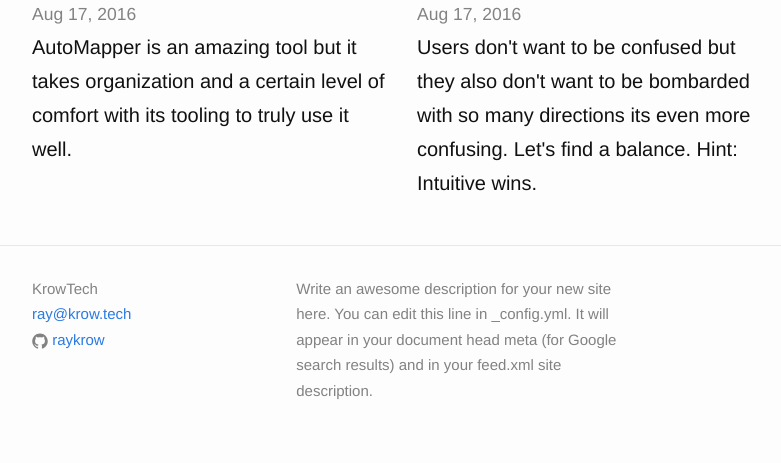
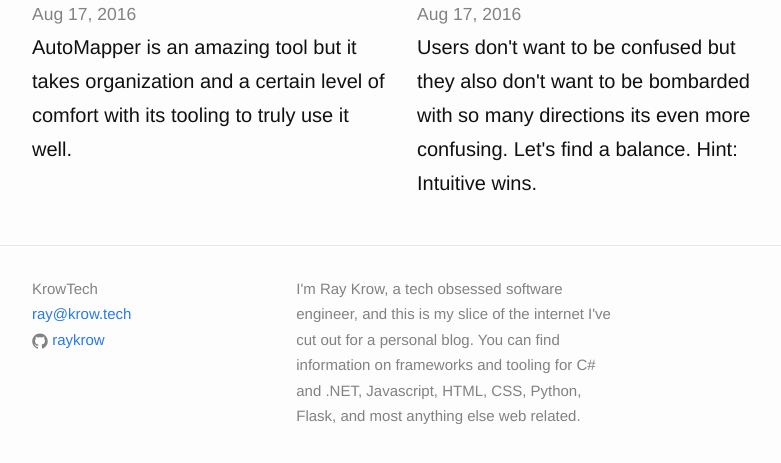
Before and after one commit to rayepps/blog, a Jekyll site: the page built from index.html, in a window 1280 px wide, cut to the strip 312-775 px from the top of the page. Shown: the whole strip, without its empty margins (238-1019 px from the left). Built offline with Jekyll 4.4.1, drawn with Linux system fonts in a browser that asks for light colours.

Commit message:
updates _config.yml site description

```diff
--- a/_config.yml
+++ b/_config.yml
@@ -8,10 +8,12 @@
 # Site settings
 title: KrowTech
 email: ray@krow.tech
-description: > # this means to ignore newlines until "baseurl:"
-  Write an awesome description for your new site here. You can edit this
-  line in _config.yml. It will appear in your document head meta (for
-  Google search results) and in your feed.xml site description.
+description: > # "baseurl:"
+  I'm Ray Krow, a tech obsessed software engineer, and this is my
+  slice of the internet I've cut out for a personal blog. You can
+  find information on frameworks and tooling for C# and .NET,
+  Javascript, HTML, CSS, Python, Flask, and most anything else
+  web related.
 baseurl: "" # the subpath of your site, e.g. /blog
 url: "http://krow.tech" # the base hostname & protocol for your site
 github_username: raykrow
```
